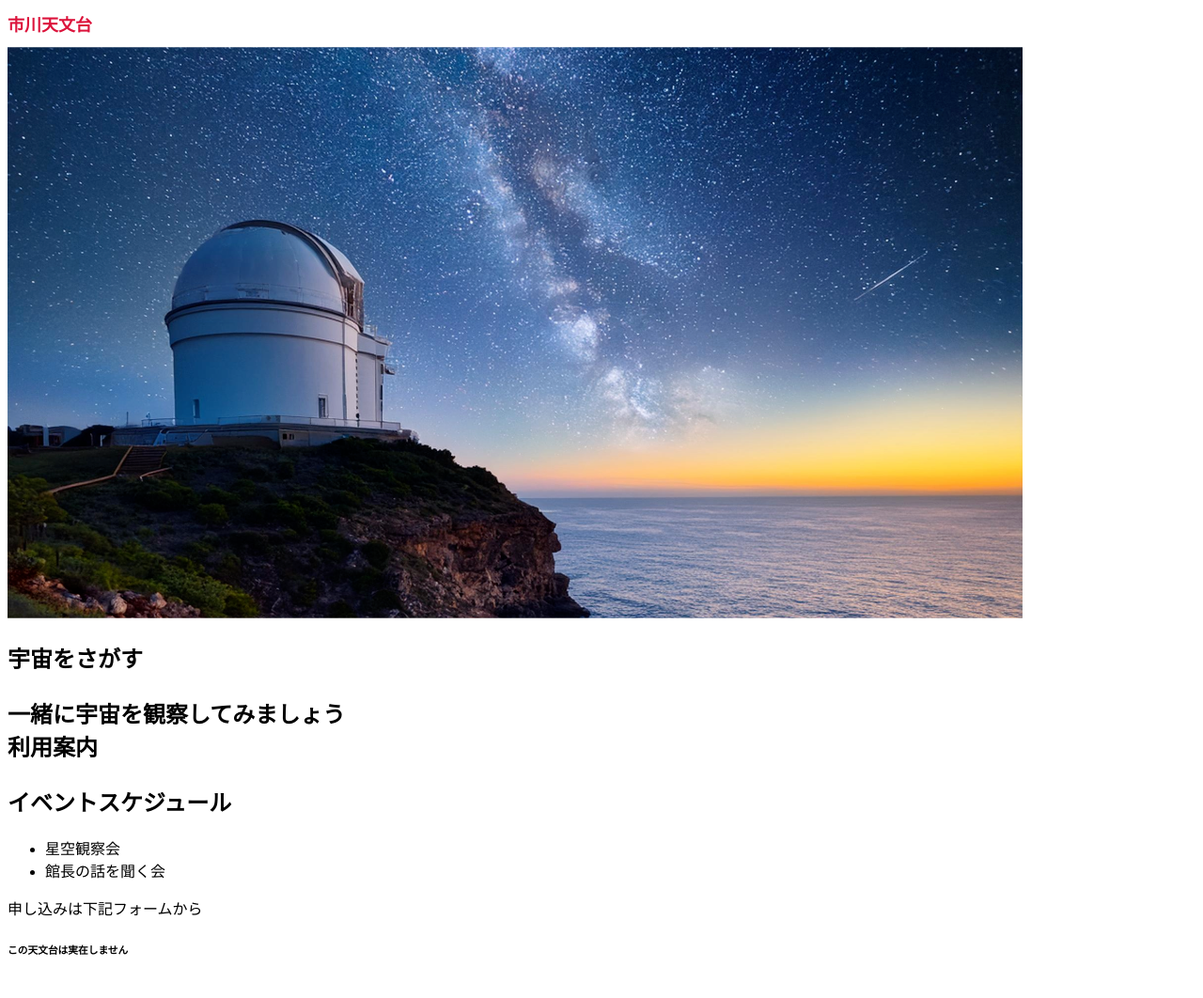
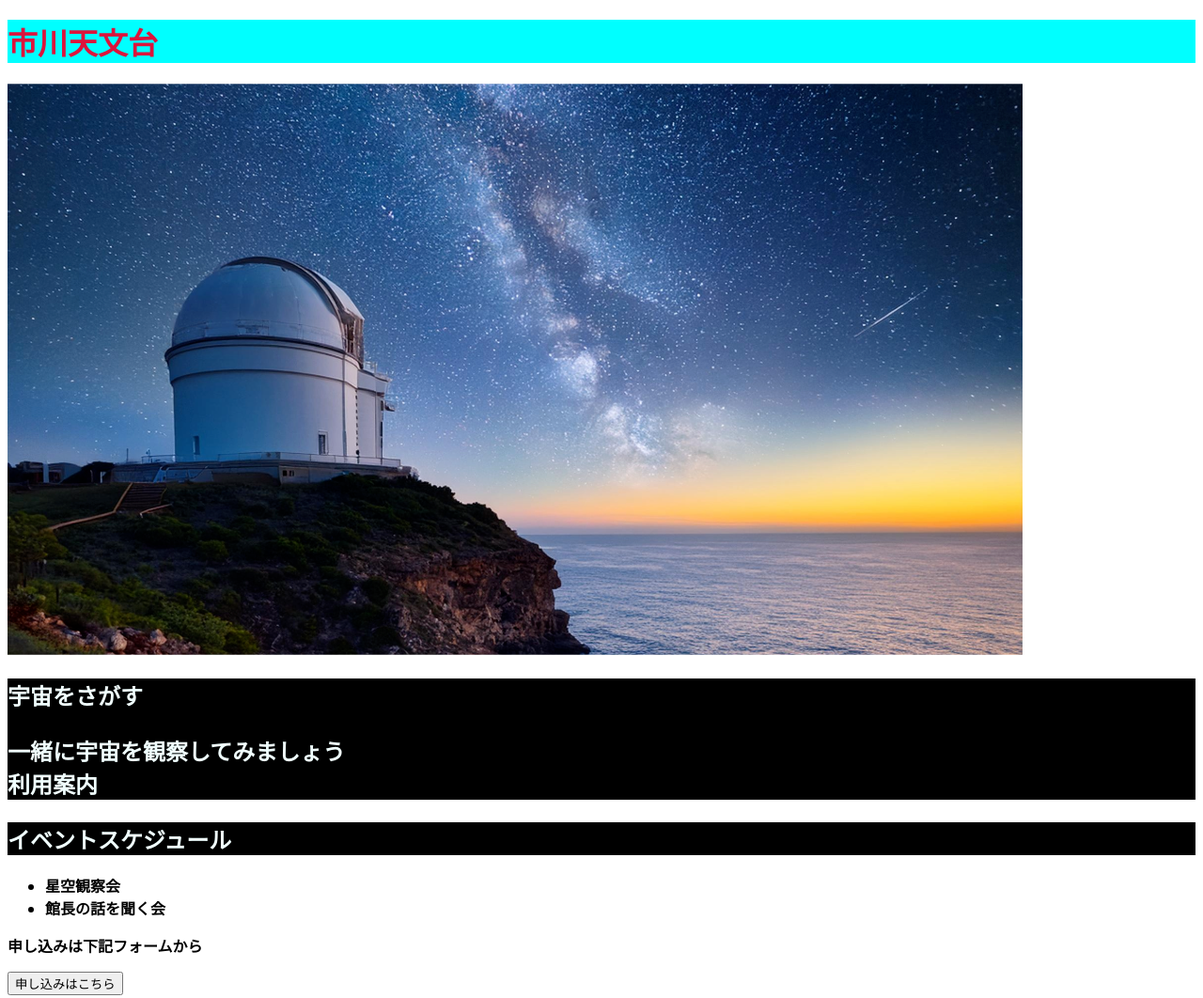
Before and after one commit to ick2322013/prg20241118, a plain HTML site: page index.html in a window 1280 px wide. Shown: the top 1062 px of the page at 94% size. Drawn offline with Linux system fonts and the light colour scheme.

Commit message:
20247777update7

```diff
--- a/index.html
+++ b/index.html
@@ -20,6 +20,9 @@
             <li>館長の話を聞く会</li>
         </ul>
         <p>申し込みは下記フォームから</p>
+
+        <button type="button">申し込みはこちら</button>
+
         <h6>この天文台は実在しません</h6>
     </body>
 </html>
--- a/style.css
+++ b/style.css
@@ -1,6 +1,19 @@
+
+body{
+    font-weight: bolder;
+    font-family: system-ui;
+}
 
 h1{
-    font-size: large;
-    font-weight: bold;
     color: crimson;
+    background-color: aqua;
 }
+
+h2{
+    color: azure;
+    background-color: black;
+}
+
+h3{
+    color: blue;
+}
```
